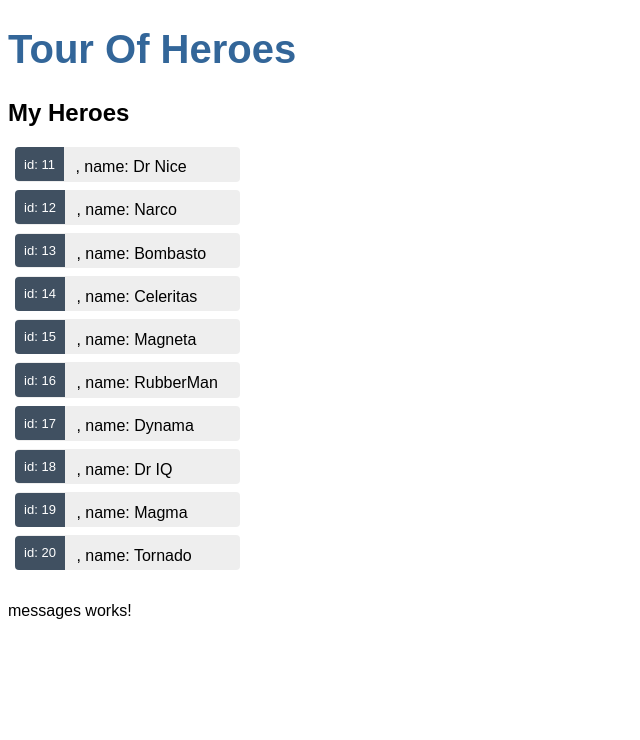
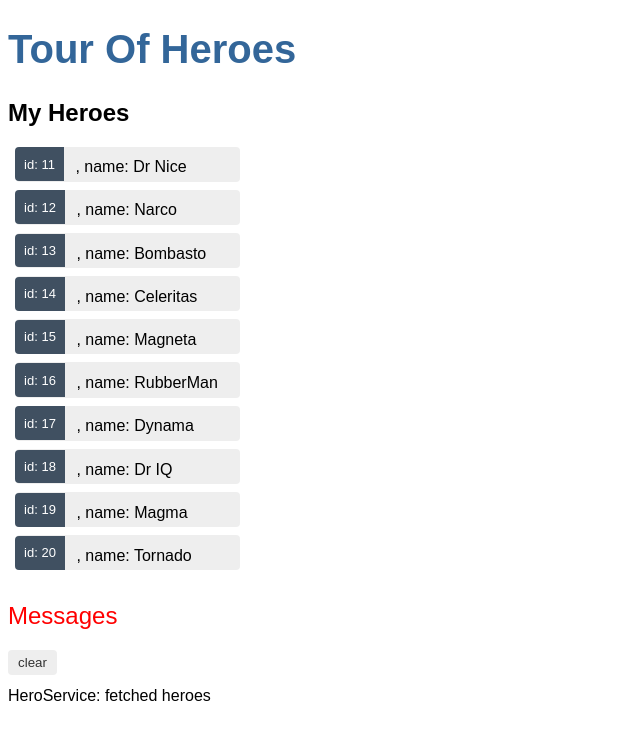
Before and after one commit to Armaan-1993/angular-learning, an Angular app in the folder tour-of-heroes/: page / in a window 1280 px wide. Shown: the top 740 px of the page, without its empty margins (0-640 px from the left). Built offline with nearby package versions, Linux system fonts and the light colour scheme.

Commit message:
add service complete

```diff
--- a/tour-of-heroes/src/app/hero.service.ts
+++ b/tour-of-heroes/src/app/hero.service.ts
@@ -3,14 +3,18 @@
 import {HEROES} from "./mock-heroes"
 import {Observable, of} from "rxjs";
 //observable is used to return value to Hero[]
+import {MessageService} from "./message.service"
 
 @Injectable({
   providedIn: 'root'
 })
 export class HeroService {
 
-  constructor() { }
+  constructor(private messageService: MessageService) {
+
+   }
   getHeroes(): Observable<Hero[]> {
+    this.messageService.add('HeroService: fetched heroes')
     return of ( HEROES)
   }
   //Heroservice fetches the data from HEROES synchronously.
--- a/tour-of-heroes/src/app/heroes/heroes.component.ts
+++ b/tour-of-heroes/src/app/heroes/heroes.component.ts
@@ -1,6 +1,8 @@
+import { MessageService } from './../message.service';
 import { HeroService } from './../hero.service';
 import { Component, OnInit } from '@angular/core';
 import {Hero} from "../hero"
+
 
 
 @Component({
@@ -13,7 +15,7 @@
   heroes :Hero[]; //doubt
 
   selectedHero : Hero;
-  constructor(private heroService: HeroService) {  //doubt
+  constructor(private heroService: HeroService ,private messageService: MessageService) {  //doubt
   }
   getHeroes(): void {
     this.heroService.getHeroes().subscribe (heroes => this.heroes = heroes)
@@ -23,5 +25,6 @@
   }
   onSelect(hero:Hero): void { //doubt
     this.selectedHero = hero;
+    this.messageService.add("HeroesComponent: Selected Hero")
   }
 }
--- a/tour-of-heroes/src/app/messages/messages.component.css
+++ b/tour-of-heroes/src/app/messages/messages.component.css
@@ -0,0 +1,19 @@
+h2 {
+  color: red;
+  font-family: Arial, Helvetica, sans-serif;
+  font-weight: lighter;
+}
+
+button.clear {
+  font-family: Arial, sans-serif;
+  color: #333;
+  background-color: #eee;
+  margin-bottom: 12px;
+  border: none;
+  padding: 5px 10px;
+  border-radius: 4px;
+  cursor: pointer;
+}
+button:hover {
+  background-color: #cfd8dc;
+}
--- a/tour-of-heroes/src/app/messages/messages.component.html
+++ b/tour-of-heroes/src/app/messages/messages.component.html
@@ -1 +1,5 @@
-<p>messages works!</p>
+<div *ngIf="messageService.messages.length">
+  <h2>Messages</h2>
+  <button class="clear" (click)="messageService.clear()">clear</button>
+  <div *ngFor="let message of messageService.messages">{{ message }}</div>
+</div>
--- a/tour-of-heroes/src/app/messages/messages.component.ts
+++ b/tour-of-heroes/src/app/messages/messages.component.ts
@@ -1,4 +1,5 @@
 import { Component, OnInit } from '@angular/core';
+import {MessageService} from "../message.service"
 
 @Component({
   selector: 'app-messages',
@@ -7,7 +8,7 @@
 })
 export class MessagesComponent implements OnInit {
 
-  constructor() { }
+  constructor(public messageService: MessageService) { }
 
   ngOnInit(): void {
   }
```
